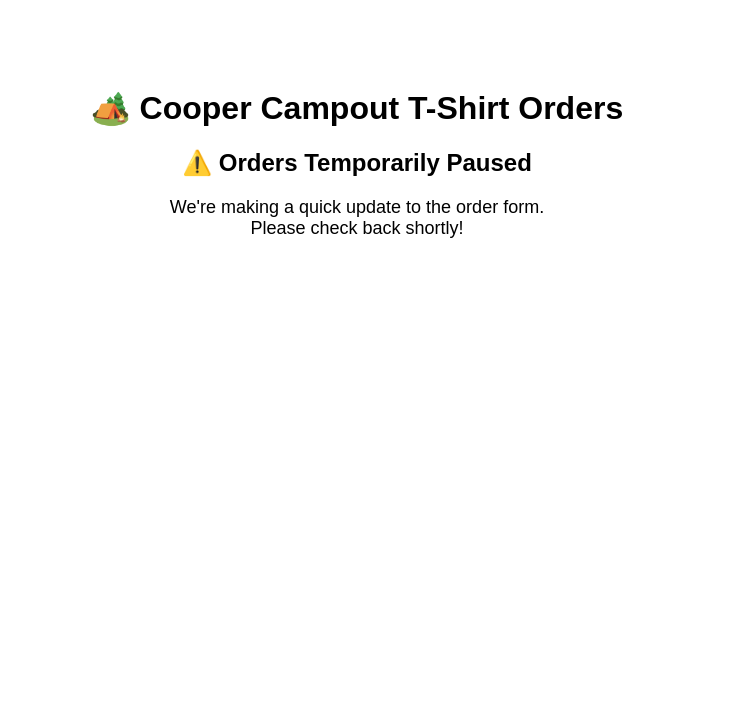
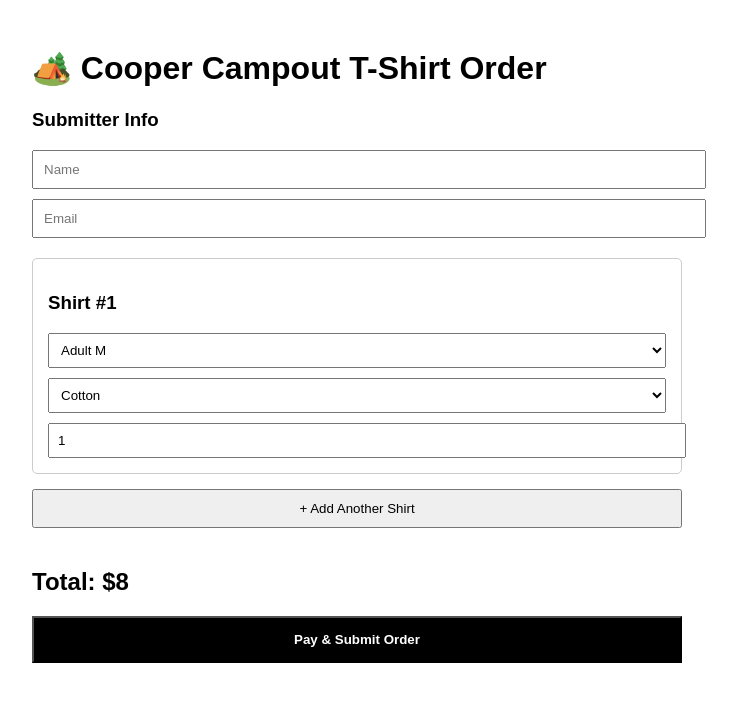
Before and after one commit to beccann/family-tshirt-app, a Next.js app: page / in a window 1280 px wide. Shown: the top 702 px of the page, without its empty margins (283-1020 px from the left). Built offline with nearby package versions, Linux system fonts and the light colour scheme.

Commit message:
Update index.js

```diff
--- a/pages/index.js
+++ b/pages/index.js
@@ -1,20 +1,153 @@
-export default function PausePage() {
+import { useState } from "react";
+
+export default function TshirtOrderApp() {
+
+  const [customer, setCustomer] = useState({
+    name: "",
+    email: ""
+  });
+
+  const [shirts, setShirts] = useState([
+    { size: "Adult M", type: "Cotton", quantity: 1 }
+  ]);
+
+  const PRICES = {
+    Cotton: 8,
+    "Dry Fit": 11,
+    "Soft Feel": 11,
+    "Ladies Cotton": 11
+  };
+
+  const updateShirt = (index, field, value) => {
+    const updated = [...shirts];
+    updated[index][field] = value;
+    setShirts(updated);
+  };
+
+  const addShirt = () => {
+    setShirts([...shirts, { size: "Adult M", type: "Cotton", quantity: 1 }]);
+  };
+
+  const calculateTotal = () => {
+    return shirts.reduce((sum, shirt) => {
+      const price = PRICES[shirt.type] || 8;
+      return sum + price * shirt.quantity;
+    }, 0);
+  };
+
+  const total = calculateTotal();
+
+  const handleSubmit = async () => {
+    const response = await fetch("/api/create-checkout", {
+      method: "POST",
+      headers: {
+        "Content-Type": "application/json"
+      },
+      body: JSON.stringify({
+        name: customer.name,
+        email: customer.email,
+        shirts: shirts,
+        total: total,
+        successUrl: window.location.origin + "/success",
+        cancelUrl: window.location.href
+      })
+    });
+
+    const data = await response.json();
+    window.location.href = data.url;
+  };
+
   return (
-    <div style={{
-      textAlign: "center",
-      padding: "60px",
-      fontFamily: "Arial"
-    }}>
-      <h1>🏕️ Cooper Campout T-Shirt Orders</h1>
-      <h2 style={{ marginTop: "20px" }}>
-        ⚠️ Orders Temporarily Paused
-      </h2>
-      <p style={{ marginTop: "20px", fontSize: "18px" }}>
-        We're making a quick update to the order form.
-        <br />
-        Please check back shortly!
-      </p>
+    <div style={{ maxWidth: "650px", margin: "auto", padding: "20px", fontFamily: "Arial" }}>
+
+      <h1>🏕️ Cooper Campout T-Shirt Order</h1>
+
+      <h3>Submitter Info</h3>
+
+      <input
+        placeholder="Name"
+        value={customer.name}
+        onChange={(e) => setCustomer({ ...customer, name: e.target.value })}
+        style={{ width: "100%", padding: "10px", marginBottom: "10px" }}
+      />
+
+      <input
+        placeholder="Email"
+        value={customer.email}
+        onChange={(e) => setCustomer({ ...customer, email: e.target.value })}
+        style={{ width: "100%", padding: "10px", marginBottom: "20px" }}
+      />
+
+      {shirts.map((shirt, index) => (
+        <div key={index} style={{
+          border: "1px solid #ccc",
+          padding: "15px",
+          marginBottom: "15px",
+          borderRadius: "5px"
+        }}>
+          <h3>Shirt #{index + 1}</h3>
+
+          <select
+            value={shirt.size}
+            onChange={(e) => updateShirt(index, "size", e.target.value)}
+            style={{ width: "100%", padding: "8px", marginBottom: "10px" }}
+          >
+            <option>Youth S</option>
+            <option>Youth M</option>
+            <option>Youth L</option>
+            <option>Adult S</option>
+            <option>Adult M</option>
+            <option>Adult L</option>
+            <option>Adult XL</option>
+            <option>2XL</option>
+            <option>3XL</option>
+            <option>4XL</option>
+            <option>5XL</option>
+          </select>
+
+          <select
+            value={shirt.type}
+            onChange={(e) => updateShirt(index, "type", e.target.value)}
+            style={{ width: "100%", padding: "8px", marginBottom: "10px" }}
+          >
+            <option>Cotton</option>
+            <option>Dry Fit</option>
+            <option>Soft Feel</option>
+            <option>Ladies Cotton</option>
+          </select>
+
+          <input
+            type="number"
+            min="1"
+            value={shirt.quantity}
+            onChange={(e) => updateShirt(index, "quantity", parseInt(e.target.value) || 1)}
+            style={{ width: "100%", padding: "8px" }}
+          />
+        </div>
+      ))}
+
+      <button
+        onClick={addShirt}
+        style={{ width: "100%", padding: "10px", marginBottom: "20px" }}
+      >
+        + Add Another Shirt
+      </button>
+
+      <h2>Total: ${total}</h2>
+
+      <button
+        onClick={handleSubmit}
+        style={{
+          width: "100%",
+          padding: "14px",
+          background: "black",
+          color: "white",
+          fontWeight: "bold"
+        }}
+      >
+        Pay & Submit Order
+      </button>
+
     </div>
   );
 }
-``
```
